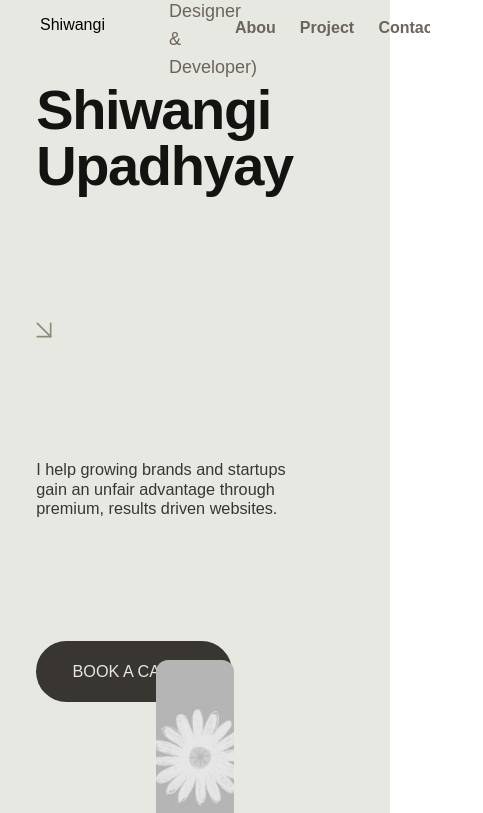
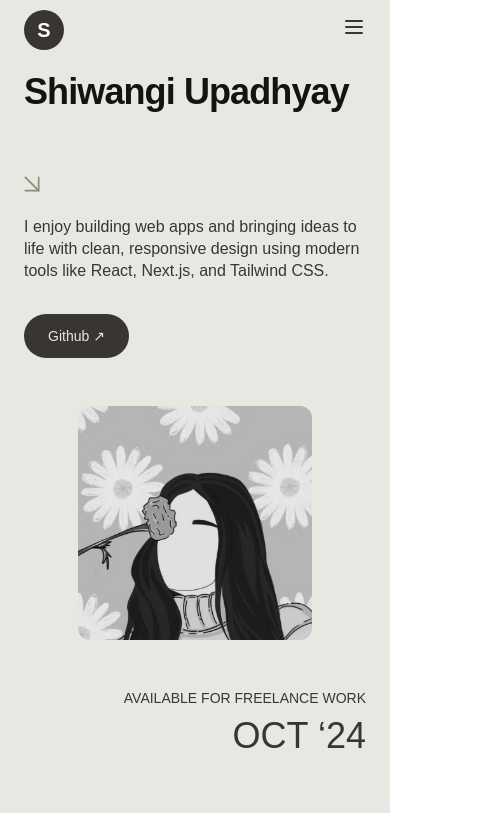
Before and after one commit to shiwangi-upadhyay/portfolio, a Next.js app: page / in a window 390 px wide. Shown: the top 813 px of the page, 483 px wide, since content can reach past the window. Built offline with nearby package versions, Linux system fonts and the light colour scheme.

Commit message:
Made responsive

```diff
--- a/package.json
+++ b/package.json
@@ -10,6 +10,7 @@
   },
   "dependencies": {
     "gsap": "^3.13.0",
+    "lucide-react": "^0.511.0",
     "next": "15.1.8",
     "react": "^19.0.0",
     "react-dom": "^19.0.0",
--- a/src/app/page.jsx
+++ b/src/app/page.jsx
@@ -1,23 +1,22 @@
 "use client";
-import Image from "next/image";
+import { useState } from "react";
+import { Menu, X } from "lucide-react";
 import gsap from "gsap";
 import { useEffect } from "react";
 import Projects from "@/components/projects";
 import About from "@/components/about";
 import Contact from "@/components/contact";
 
+export default function Home() {
+  const [menuOpen, setMenuOpen] = useState(false);
+  const menuItems = ["About", "Projects", "Contact"];
 
-
-export default function Home() {
-  const menuItems = ["About", "Projects", "Contact"];
   useEffect(() => {
-    // Show preloader on mount (if you used 'hidden' class initially)
     const preloader = document.querySelector(".preloader");
     if (preloader) preloader.classList.remove("hidden");
 
     let tl = gsap.timeline();
 
-    // Preloader animation
     tl.to(".preloader", {
       y: "-100%",
       borderRadius: "10% 10% 36% 39% / 10% 10% 55% 56%",
@@ -31,7 +30,6 @@ export default function Home() {
         duration: 1,
         y: "-100%",
       })
-      // SVG path animation
       .add(() => {
         let paths = document.querySelectorAll(".heroHeading svg path");
         paths.forEach((path) => {
@@ -46,164 +44,91 @@ export default function Home() {
           ease: "power2.out",
         });
       })
-      // Animate .left icon, h4, p, button
-      .from(".left svg", {
-        y: 30,
-        opacity: 0,
-        duration: 0.6,
-        ease: "power2.out",
-      })
-      .from(
-        ".left h4",
-        {
-          y: 30,
-          opacity: 0,
-          duration: 0.6,
-          ease: "power2.out",
-        },
-        "-=0.4"
-      )
-      .from(
-        ".left p",
-        {
-          y: 30,
-          opacity: 0,
-          duration: 0.6,
-          ease: "power2.out",
-        },
-        "-=0.4"
-      )
-      .from(
-        ".left .leftBtn",
-        {
-          y: 30,
-          opacity: 0,
-          duration: 0.6,
-          ease: "power2.out",
-        },
-        "-=0.4"
-      )
-      .from(
-        ".middle",
-        {
-          y: 30,
-          opacity: 0,
-          duration: 1,
-          ease: "power2.out",
-        },
-        "-=0.4"
-      )
-      .from(
-        ".right p",
-        {
-          y: 30,
-          opacity: 0,
-          duration: 1,
-          ease: "power2.out",
-        },
-        "-=0.4"
-      )
-      .from(
-        ".right h2",
-        {
-          y: 30,
-          opacity: 0,
-          duration: 1,
-          ease: "power2.out",
-        },
-        "-=0.4"
-      );
+      .from(".left svg", { y: 30, opacity: 0, duration: 0.6, ease: "power2.out" })
+      .from(".left h4", { y: 30, opacity: 0, duration: 0.6, ease: "power2.out" }, "-=0.4")
+      .from(".left p", { y: 30, opacity: 0, duration: 0.6, ease: "power2.out" }, "-=0.4")
+      .from(".left .leftBtn", { y: 30, opacity: 0, duration: 0.6, ease: "power2.out" }, "-=0.4")
+      .from(".middle", { y: 30, opacity: 0, duration: 1, ease: "power2.out" }, "-=0.4")
+      .from(".right p", { y: 30, opacity: 0, duration: 1, ease: "power2.out" }, "-=0.4")
+      .from(".right h2", { y: 30, opacity: 0, duration: 1, ease: "power2.out" }, "-=0.4");
   }, []);
 
   return (
     <>
-     <div className="preloader fixed inset-0 z-[9999] overflow-hidden pointer-events-none bg-black text-black flex items-center justify-center"></div>
-        <div className="main w-[100%] h-[100%] bg-opacity-100 bg-[rgb(232,232,227)] text-black">
-          <header className="navbar w-full h-[50px] flex items-center justify-between text-black pl-[clamp(2.25rem, 2.1786rem + 0.3571vi, 2.5rem)] pr-[clamp(2.25rem, 2.1786rem + 0.3571vi, 2.5rem)]">
-            <div className="logo-left w-[50%] flex items-center gap-16 ml-10 ">
-              <h2>Shiwangi</h2>
-              <p className="text-[#6b645c] text-lg">(Web Designer & Developer)</p>
+      {/* Preloader */}
+      <div className="preloader fixed inset-0 z-[9999] bg-black text-white flex items-center justify-center text-xl sm:text-2xl">
+        Loading...
       </div>
-            <div className="menu w-1/2 mr-10 flex flex-grow justify-end font-bold gap-6">
+
+      {/* Main Page */}
+      <div className="main w-full bg-[#e8e8e3] text-black">
+        {/* Header / Navbar */}
+        <header className="navbar w-full h-[60px] flex items-center justify-between px-6 text-black bg-[rgb(232,232,227)] fixed top-0 z-[999]">
+        {/* Logo */}
+        <div className="flex items-center gap-4">
+          <div className="bg-[#393632] text-[#e8e8e3] w-10 h-10 rounded-full flex items-center justify-center">
+            <span className="text-white text-xl font-bold">S</span>
+          </div>
+          <p className="text-[#6b645c] text-sm hidden sm:block">
+            (Web Designer & Developer)
+          </p>
+        </div>
+
+        {/* Desktop Menu */}
+        <div className="hidden md:flex gap-6 font-bold">
           {menuItems.map((item) => {
-                const id = item.toLowerCase(); // turns 'About' into 'about'
+            const id = item.toLowerCase();
             return (
-                  <div
-                    className="menu-line group w-min h-[1.6rem] min-h-[1.6rem] relative overflow-hidden"
-                    key={item}
-                  >
-                    {/* First animated link */}
               <a
                 href={`#${id}`}
-                      className="nav-link block -mt-[1.25rem] transition-transform transition-opacity duration-300 ease group-hover:translate-y-5"
-                      style={{ color: "#6b645c" }}
+                key={item}
+                className="text-[#6b645c] hover:text-[#393632] transition-all duration-300"
               >
-                      {item},
+                {item}
               </a>
-                    {/* Second animated link */}
-                    <a
-                      href={`#${id}`}
-                      className="nav-link block transition-transform transition-opacity duration-300 ease group-hover:scale-110 group-hover:translate-y-5"
-                      style={{
-                        color: "#6b645c",
-                        transitionProperty: "all",
-                        transitionDuration: "0.6s",
-                        transitionTimingFunction: "cubic-bezier(0.16, 1, 0.3, 1)"
-                      }}
-                    >
-                      {item},
-                    </a>
-                  </div>
             );
           })}
         </div>
+
+        {/* Mobile Hamburger Icon */}
+        <div className="md:hidden">
+          <button onClick={() => setMenuOpen(!menuOpen)} className="text-[#393632]">
+            {menuOpen ? <X size={24} /> : <Menu size={24} />}
+          </button>
+        </div>
+
+        {/* Mobile Dropdown */}
+        {menuOpen && (
+          <div className="absolute top-[60px] left-0 w-full bg-[rgb(232,232,227)] flex flex-col items-center gap-4 py-6 shadow-md md:hidden z-[998]">
+            {menuItems.map((item) => {
+              const id = item.toLowerCase();
+              return (
+                <a
+                  href={`#${id}`}
+                  key={item}
+                  className="text-[#393632] font-bold hover:text-black transition-all duration-300"
+                  onClick={() => setMenuOpen(false)}
+                >
+                  {item}
+                </a>
+              );
+            })}
+          </div>
+        )}
       </header>
 
-          {/*PAGE      -------------------------------------------          1 */}
-          <div
-          id="page"
-          className="w-full h-screen px-[clamp(2.25rem,2.1786rem_+_0.3571vw,2.5rem)]">
-          {/* Top Section */}
+        {/* Hero Section */}
+        <section id="page" className="px-6 md:px-12 py-10">
           <div className="top">
-            <h1
-              className="
-                heroHeading
-                text-[clamp(3.5rem,5vw,8rem)]
-                font-black
-                leading-[1]
-                tracking-[-0.025em]
-                mt-8
-                text-[#131311]
-                whitespace-balance
-              "
-            >
+            <h1 className="heroHeading text-4xl sm:text-5xl md:text-7xl font-black tracking-tight mt-8 text-[#131311]">
               Shiwangi Upadhyay
             </h1>
           </div>
 
-          {/* Bottom Section */}
-          <div
-            className="
-              bottom
-              grid
-              grid-cols-12
-              mt-32
-              relative
-              h-[30vh]
-              pb-16
-            "
-          >
+          <div className="bottom grid grid-cols-1 md:grid-cols-12 gap-y-12 md:gap-x-6 mt-16">
             {/* Left */}
-            <div
-              className="
-                left
-                h-[45vh]
-                col-span-12 md:col-span-4
-                flex flex-col justify-between items-start
-              "
-            >
+            <div className="left md:col-span-4 flex flex-col gap-6">
               <h4>
-                {/* SVG Arrow */}
                 <svg
                   stroke="currentColor"
                   fill="none"
@@ -211,91 +136,45 @@ export default function Home() {
                   viewBox="6 6 12 12"
                   strokeLinecap="round"
                   strokeLinejoin="round"
-                  className="m-0 w-4 h-4 md:w-6 md:h-6"
-                  color="#8C8C73"
-                  style={{ color: "#8c8c73" }}
-                  height="1em"
-                  width="1em"
-                  xmlns="http://www.w3.org/2000/svg"
+                  className="w-4 h-4 md:w-6 md:h-6 text-[#8c8c73]"
                 >
-                  <line x1="7" y1="7" x2="17" y2="17"></line>
-                  <polyline points="17 7 17 17 7 17"></polyline>
+                  <line x1="7" y1="7" x2="17" y2="17" />
+                  <polyline points="17 7 17 17 7 17" />
                 </svg>
               </h4>
-              <p className="text-[clamp(1rem,0.9286rem_+_0.3571vw,1.25rem)] text-[#393632] max-w-[30ch] leading-[1.2] whitespace-balance">
-                I help growing brands and startups gain an unfair advantage through premium, results driven websites.
+              <p className="text-[#393632] text-base sm:text-lg leading-snug max-w-[40ch]">
+                I enjoy building web apps and bringing ideas to life with clean, responsive design using modern tools like React, Next.js, and Tailwind CSS.
               </p>
-              <button
-                className="
-                  leftBtn
-                  bg-[#393632]
-                  px-[clamp(2.25rem,2.1786rem_+_0.3571vw,2.5rem)]
-                  py-[clamp(1.125rem,1.0893rem_+_0.1786vw,1.25rem)]
-                  text-[#e8e8e3]
-                  tracking-normal
-                  uppercase
-                  text-[clamp(1rem,0.9286rem_+_0.3571vw,1.25rem)]
-                  border-none
-                  rounded-full
-                  transition-colors
-                  duration-200
-                  hover:bg-[#8c8c73]
-                "
-              >
-                Book a Call ↗
+              <a href="https://github.com/shiwangi-upadhyay" target="_blank" rel="noopener noreferrer">
+                <button className="leftBtn mt-2 bg-[#393632] text-[#e8e8e3] px-6 py-3 text-sm sm:text-base rounded-full transition-colors duration-200 hover:bg-[#8c8c73]">
+                  Github ↗
                 </button>
+              </a>
             </div>
 
             {/* Middle */}
-            <div
-              className="
-                middle
-                col-span-12 md:col-span-4
-                h-[45vh]
-                relative
-                flex items-center justify-center
-              "
-            >
-              <div className="image overflow-hidden w-[20vw] h-[55vh] relative">
-                {/* Replace with your image path */}
+            <div className="middle md:col-span-4 flex justify-center">
+              <div className="image w-[60vw] md:w-[20vw] h-[60vw] md:h-[55vh]">
                 <img
                   src="/images/profile.jpg"
-                  alt=""
-                  className="
-                    grayscale
-                    w-full h-full object-cover rounded-xl
-                    transition-all duration-300
-                    hover:grayscale-0
-                  "
+                  alt="Shiwangi Upadhyay"
+                  className="w-full h-full object-cover rounded-xl grayscale hover:grayscale-0 transition-all duration-300"
                 />
               </div>
             </div>
 
             {/* Right */}
-            <div
-              className="
-                right
-                h-[45vh]
-                col-span-12 md:col-span-4
-                flex flex-col items-end justify-end
-              "
-            >
-              <p className="text-[#393632] text-[clamp(0.875rem,0.5393rem_+_0.5786vw,1rem)] uppercase">
-                Available for freelance work
-              </p>
-              <h2 className="text-[clamp(3rem,2.25rem_+_3.75vw,5.625rem)] uppercase text-[#393632]">
-                Oct ‘24
-              </h2>
+            <div className="right md:col-span-4 flex flex-col items-end justify-end text-right gap-2">
+              <p className="text-[#393632] text-sm sm:text-base uppercase">Available for freelance work</p>
+              <h2 className="text-[#393632] text-4xl sm:text-5xl md:text-6xl uppercase">Oct ‘24</h2>
             </div>
           </div>
-        </div>
+        </section>
 
-        {/*PAGE -------------------------------------------------2 */}
-        <About/>
-        {/*PAGE -------------------------------------------------3 */}
-        <Projects/>
-        {/*PAGE -------------------------------------------------4 */}
-        <Contact/>
+
+        <About />
+        <Projects />
+        <Contact />
       </div>
     </>
   );
--- a/src/components/projects.jsx
+++ b/src/components/projects.jsx
@@ -18,19 +18,18 @@ const projects = [
     title: "Shopping Cart App",
     subtitle: "Frontend Project",
     image: "https://img.freepik.com/free-photo/3d-render-sunglasses-shopping-cart-illustration-design_460848-6286.jpg?semt=ais_hybrid&w=740",
-    link: "http://github.com/shiwangi-upadhyay/blog-app",
+    link: "https://shopping-addtocart.netlify.app/",
   },
   {
     num: 3,
     title: "Blog App",
     subtitle: "Backend Project",
     image: "https://img.pikbest.com/wp/202408/blank-yellow-duotone-style-modern-laptop-computer-on-a-background-with-screen-for-custom-design-3d-rendering_9825735.jpg!sw800",
-    link: "https://shopping-addtocart.netlify.app/",
+    link: "http://github.com/shiwangi-upadhyay/blog-app",
   },
-
 ];
 
-export default function ProjectsShowcase() {
+export default function Projects() {
   const [active, setActive] = useState(2);
   const imgRefs = useRef([]);
   const worksHeadingRef = useRef(null);
@@ -48,14 +47,12 @@ export default function ProjectsShowcase() {
         scrollTrigger: {
           trigger: worksHeadingRef.current,
           start: "top 90%",
-          toggleActions: "play none none none",
         },
       });
     }
   }, []);
 
   useEffect(() => {
-
     imgRefs.current.forEach((img, idx) => {
       if (!img) return;
       if (idx === active) {
@@ -81,32 +78,30 @@ export default function ProjectsShowcase() {
   return (
     <div
       id="projects"
-    className="w-full min-h-screen mt-28 bg-[rgb(232,232,227)] flex flex-col justify-center py-12 ">
+      className="w-full min-h-screen mt-[15rem] md:mt-40 lg:mt-20 bg-[rgb(232,232,227)] flex flex-col justify-center py-12 px-4"
+    >
       <h2
         ref={worksHeadingRef}
-          className=" w-full text-[#393632] text-[clamp(3rem,2.25rem+3.75vw,5.625rem)] font-semibold text-4xl uppercase pl-6 inline-block"
+        className="text-[#393632] text-[clamp(2.5rem,2.5vw+1rem,5rem)] font-semibold uppercase mb-16"
       >
-          <span className="inline-block">My</span>
-          <span> </span>
+        <span className="inline-block">My</span>{" "}
         <span className="inline-block">Projects</span>
+      </h2>
 
-          <span className="inline-block">
-
-          </span>
-        </h2>
-        <section className=" bg-[rgb(232,232,227)] flex flex-col justify-center py-12">
-      <div className="relative flex w-full max-w-[1200px] mx-auto h-[480px] md:h-[530px] gap-6">
+      {/* Responsive container */}
+      <section className="bg-[rgb(232,232,227)] w-full flex flex-col justify-center items-center">
+        <div className="relative w-full grid md:grid-cols-2 lg:grid-cols-3 justify-center items-center gap-y-16 md:gap-6 max-w-[1200px] mx-auto ">
             {projects.map((p, idx) => (
             <div
                 key={p.num}
-            className="flex-1 min-w-0 flex flex-col justify-end items-center relative cursor-pointer group"
+                className="relative flex flex-col items-center justify-end cursor-pointer group w-full h-[420px] md:h-[480px] px-4"
                 onMouseEnter={() => setActive(idx)}
                 onFocus={() => setActive(idx)}
                 tabIndex={0}
             >
-            {/* Overlay image, always present, never affects layout */}
+              {/* Floating card image */}
               <div
-              ref={el => imgRefs.current[idx] = el}
+                ref={(el) => (imgRefs.current[idx] = el)}
                 className="absolute left-1/2 top-0 -translate-x-1/2 z-20 h-full pt-8 flex flex-col justify-end pointer-events-none"
                 style={{
                   width: 300,
@@ -122,21 +117,20 @@ export default function ProjectsShowcase() {
                     className="w-full h-full object-cover brightness-[.82] select-none pointer-events-none"
                     draggable={false}
                   />
-                {/* Centered number */}
                   <span className="absolute left-1/2 top-1/2 -translate-x-1/2 -translate-y-1/2 text-white text-[7.5rem] font-light pointer-events-none select-none mix-blend-luminosity">
                     {p.num}
                   </span>
-                {/* Info */}
                   <div className="absolute bottom-7 left-6 text-white">
                     <div className="font-medium text-lg">{p.title}</div>
                     <div className="text-xs opacity-80">{p.subtitle}</div>
                   </div>
-                {/* Arrow */}
                   <a
                     href={p.link}
                     className="absolute bottom-7 right-6 text-white"
                     tabIndex={-1}
                     aria-label={`Go to ${p.title}`}
+                    target="_blank"
+                    rel="noopener noreferrer"
                   >
                     <svg width={28} height={28} fill="none" stroke="currentColor" strokeWidth={2}>
                       <path d="M6 22l16-16M22 6v10M22 6H12" />
@@ -144,15 +138,17 @@ export default function ProjectsShowcase() {
                   </a>
                 </div>
               </div>
-            {/* Big number (background) */}
+
+              {/* Large number (background) */}
               <span
-              className="text-[7.5rem] sm:text-[6rem] font-light text-zinc-900 transition-opacity duration-300 select-none"
+                className="text-[6rem] sm:text-[7.5rem] font-light text-zinc-900 transition-opacity duration-300 select-none"
                 style={{ opacity: idx === active ? 0 : 1 }}
               >
                 {p.num}
               </span>
-            {/* Info below */}
-            <div className="mt-10 flex flex-col items-center">
+
+              {/* Text info below */}
+              <div className="mt-8 flex flex-col items-center text-center">
                 <div className="font-medium text-base text-zinc-900">{p.title}</div>
                 <div className="text-xs text-zinc-500 mt-0.5">{p.subtitle}</div>
                 <a
@@ -160,6 +156,8 @@ export default function ProjectsShowcase() {
                   className="inline-block mt-2 text-zinc-900"
                   tabIndex={-1}
                   aria-label={`Go to ${p.title}`}
+                  target="_blank"
+                  rel="noopener noreferrer"
                 >
                   <svg width={20} height={20} fill="none" stroke="currentColor" strokeWidth={1.5}>
                     <path d="M5 16l10-10M15 6v5M15 6H10" />
@@ -171,6 +169,5 @@ export default function ProjectsShowcase() {
         </div>
       </section>
     </div>
-
   );
 }
```
Also changed, not shown: src/components/about.jsx (+10 -10 lines), src/components/contact.jsx (+52 -42 lines), 1 other file (tests, documents, lock files or other folders). Lines whose indentation alone changed are shown as unchanged.
